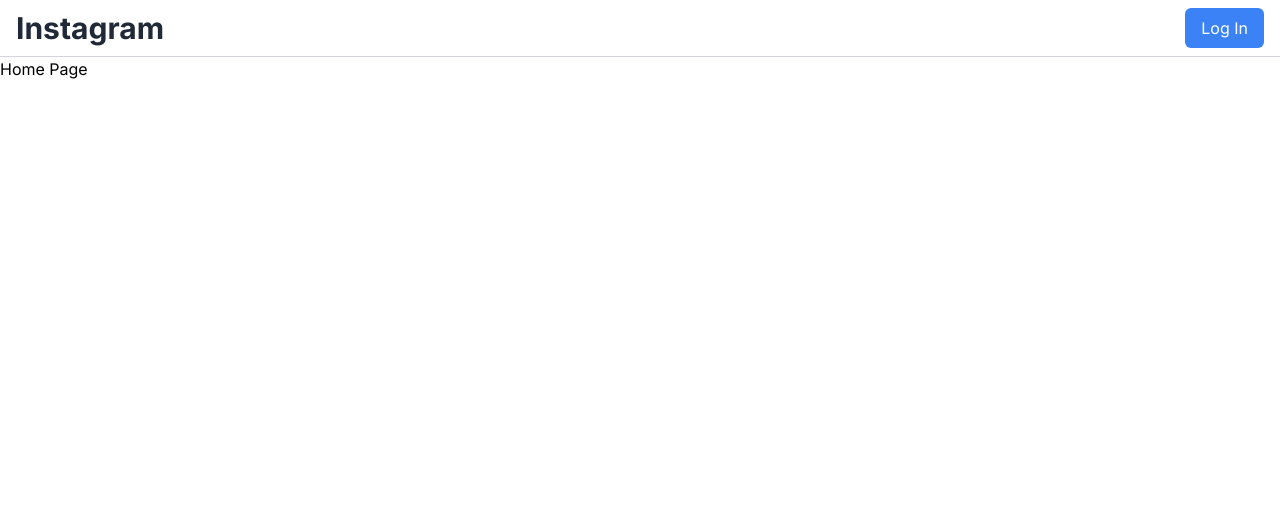
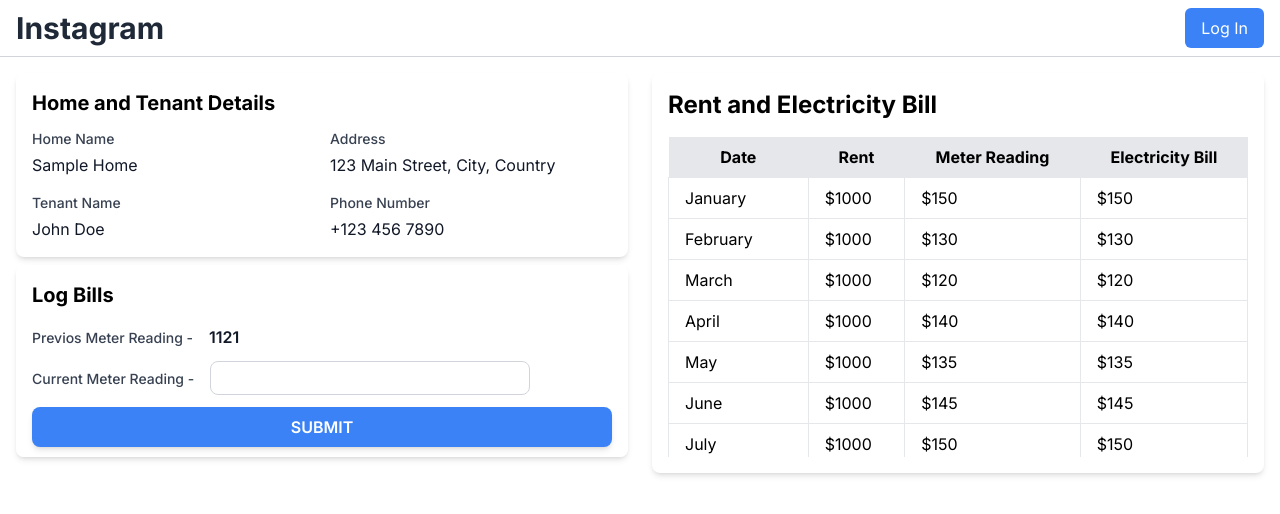
Before and after one commit to hushahadat/RentTrack, a Next.js app: page /home/1 in a window 1280 px wide. Shown: the top 514 px of the page. Built offline with nearby package versions, Linux system fonts and the light colour scheme.

Commit message:
HOme Page

```diff
--- a/src/app/home/[slug]/page.tsx
+++ b/src/app/home/[slug]/page.tsx
@@ -1,8 +1,116 @@
-import React from 'react'
+'use client'
+import React from "react";
 
-const Homepage = () => {
+
+const HomePage = () => {
+  const rows = [
+    { month: "January", rent: "$1000", electricity: "$150" },
+    { month: "February", rent: "$1000", electricity: "$130" },
+    { month: "March", rent: "$1000", electricity: "$120" },
+    { month: "April", rent: "$1000", electricity: "$140" },
+    { month: "May", rent: "$1000", electricity: "$135" },
+    { month: "June", rent: "$1000", electricity: "$145" },
+    { month: "July", rent: "$1000", electricity: "$150" },
+    { month: "August", rent: "$1000", electricity: "$125" },
+    { month: "September", rent: "$1000", electricity: "$130" },
+    { month: "October", rent: "$1000", electricity: "$140" },
+    { month: "November", rent: "$1000", electricity: "$135" },
+    { month: "December", rent: "$1000", electricity: "$145" },
+  ];
+
   return (
-    <div>Home Page</div>
-  )
-}
-export default Homepage
+    <div className="container mx-auto p-4">
+      <div className="grid grid-cols-1 lg:grid-cols-2 gap-6 mb-6 md:max-h-[20rem]">
+        <div>
+          <div className="bg-white shadow-md rounded-lg p-4 md:max-h-48 mb-2 overflow-auto">
+            <h2 className="text-xl font-bold mb-3">Home and Tenant Details</h2>
+            <div className="grid grid-cols-1 md:grid-cols-2 gap-4">
+              <div>
+                <label className="block text-sm font-medium text-gray-700">
+                  Home Name
+                </label>
+                <p className="mt-1 text-gray-900">Sample Home</p>
+              </div>
+              <div>
+                <label className="block text-sm font-medium text-gray-700">
+                  Address
+                </label>
+                <p className="mt-1 text-gray-900">
+                  123 Main Street, City, Country
+                </p>
+              </div>
+              <div>
+                <label className="block text-sm font-medium text-gray-700">
+                  Tenant Name
+                </label>
+                <p className="mt-1 text-gray-900">John Doe</p>
+              </div>
+              <div>
+                <label className="block text-sm font-medium text-gray-700">
+                  Phone Number
+                </label>
+                <p className="mt-1 text-gray-900">+123 456 7890</p>
+              </div>
+            </div>
+          </div>
+          <div className="bg-white shadow-md rounded-lg p-4 md:max-h-48 overflow-auto">
+            <h2 className="text-xl font-bold mb-4">Log Bills</h2>
+            <div className="grid grid-cols-1 md:grid-cols-1 gap-3">
+              <div>
+                <label className=" inline text-sm font-medium text-gray-700">
+                  Previos Meter Reading -
+                </label>
+                <p className="ml-4 mt-1 text-gray-900 font-semibold inline">1121</p>
+              </div>
+              <div>
+                <label className="inline text-sm font-medium text-gray-700 md:mr-3">
+                  Current Meter Reading -
+                </label>
+                <input type="number" className="w-[9rem] md:w-[20rem] ml-1 inline border border-gray-300 rounded-lg py-1 px-1 focus:outline-none focus:ring-2 focus:ring-blue-400"/>
+
+              </div>
+              <button
+                className="bg-blue-500 text-white font-semibold py-2 px-4 rounded-lg shadow-md hover:bg-blue-600 focus:outline-none focus:ring-2 focus:ring-blue-400"
+                  onClick={() => {
+                    console.log("LOG DATA");
+                  }}
+                >
+                  SUBMIT
+                </button>
+
+
+            </div>
+          </div>
+        </div>
+
+        <div className="bg-white shadow-md rounded-lg p-4 ">
+          <h2 className="text-2xl font-bold mb-4">Rent and Electricity Bill</h2>
+          <div className="overflow-auto max-h-[20rem]">
+            <table className="min-w-full bg-white">
+              <thead className="sticky top-0 bg-gray-200">
+                <tr>
+                  <th className="py-2 px-4">Date</th>
+                  <th className="py-2 px-4">Rent</th>
+                  <th className="py-2 px-4">Meter Reading</th>
+                  <th className="py-2 px-4">Electricity Bill</th>
+                </tr>
+              </thead>
+              <tbody>
+                {rows.map((row, index) => (
+                  <tr key={index}>
+                    <td className="border px-4 py-2">{row.month}</td>
+                    <td className="border px-4 py-2">{row.rent}</td>
+                    <td className="border px-4 py-2">{row.electricity}</td>
+                    <td className="border px-4 py-2">{row.electricity}</td>
+                  </tr>
+                ))}
+              </tbody>
+            </table>
+          </div>
+        </div>
+      </div>
+    </div>
+  );
+};
+
+export default HomePage;
```
